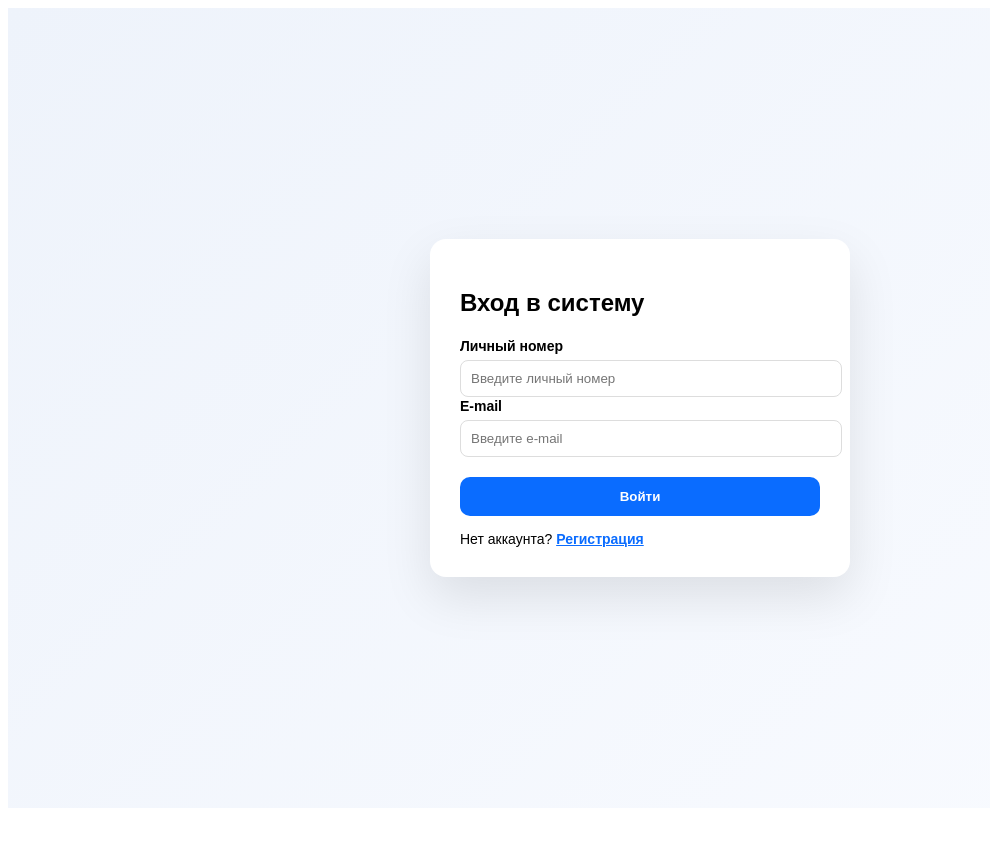
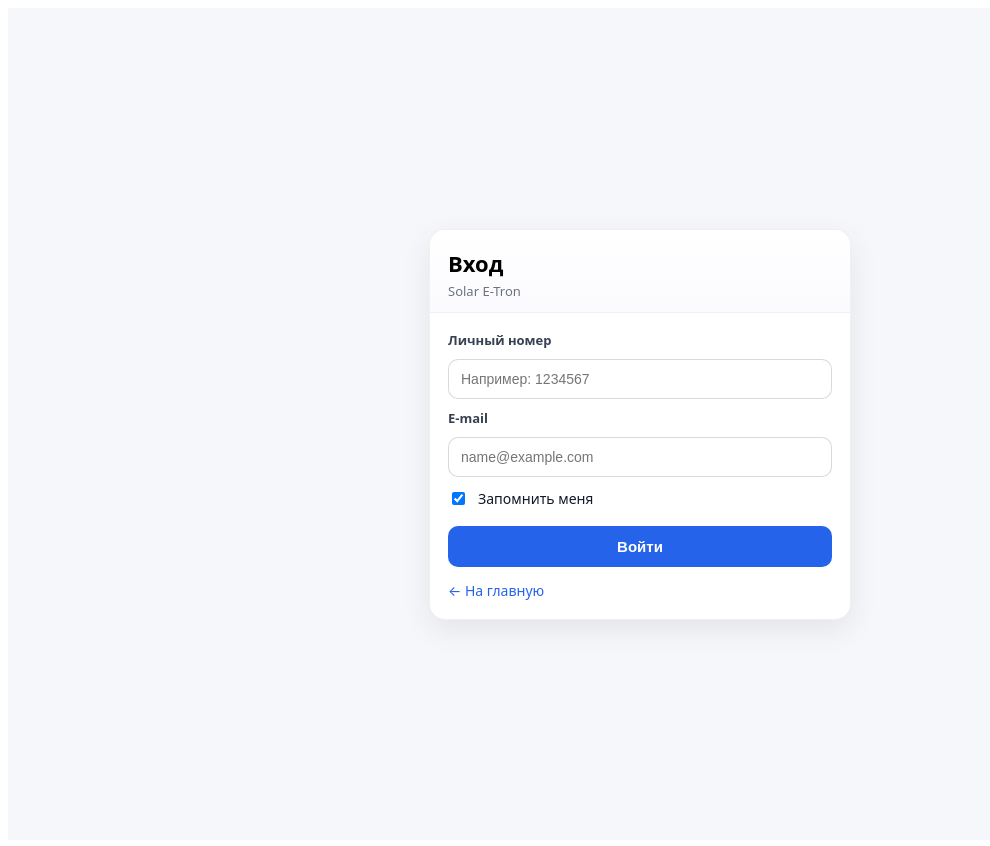
Before and after one commit to arturkarpinets77-ux/solar-e-tron, a Next.js app: page /login in a window 1280 px wide. Shown: the whole page, without its empty margins (0-990 px from the left). Before the commit the page ends 816 px from the top, so only its background shows below. Built offline with nearby package versions, Linux system fonts and the light colour scheme.

Commit message:
Update login.js

```diff
--- a/pages/login.js
+++ b/pages/login.js
@@ -1,43 +1,84 @@
 import { useState } from "react";
 
 export default function Login() {
-  const [valtti, setValtti] = useState("");
+  const [personalNumber, setPersonalNumber] = useState("");
   const [email, setEmail] = useState("");
+  const [remember, setRemember] = useState(true);
+  const [status, setStatus] = useState("");
+
+  const onSubmit = (e) => {
+    e.preventDefault();
+
+    const pn = personalNumber.trim();
+    const em = email.trim();
+
+    if (!pn) return setStatus("Введите личный номер.");
+    if (!em) return setStatus("Введите e-mail.");
+
+    // Пока тест: сохраняем локально только если включено "Запомнить меня"
+    if (remember) {
+      localStorage.setItem("auth_personalNumber", pn);
+      localStorage.setItem("auth_email", em);
+      localStorage.setItem("auth_remember", "1");
+    } else {
+      localStorage.removeItem("auth_personalNumber");
+      localStorage.removeItem("auth_email");
+      localStorage.removeItem("auth_remember");
+    }
+
+    setStatus("Готово. Дальше подключим реальную авторизацию.");
+  };
 
   return (
     <div style={styles.page}>
       <div style={styles.card}>
-        <h2 style={styles.title}>Вход в систему</h2>
+        <div style={styles.header}>
+          <div style={styles.title}>Вход</div>
+          <div style={styles.subTitle}>Solar E-Tron</div>
+        </div>
 
+        <form onSubmit={onSubmit} style={styles.form}>
           <label style={styles.label}>Личный номер</label>
           <input
+            value={personalNumber}
+            onChange={(e) => setPersonalNumber(e.target.value)}
+            placeholder="Например: 1234567"
             style={styles.input}
-          value={valtti}
-          onChange={(e) => setValtti(e.target.value)}
-          placeholder="Введите личный номер"
+            inputMode="numeric"
+            autoComplete="username"
           />
 
           <label style={styles.label}>E-mail</label>
           <input
-          style={styles.input}
             value={email}
             onChange={(e) => setEmail(e.target.value)}
-          placeholder="Введите e-mail"
+            placeholder="name@example.com"
+            style={styles.input}
+            type="email"
+            autoComplete="email"
           />
 
-        <button
-          style={styles.button}
-          onClick={() => alert("Пока тестовый вход (без базы данных)")}
-        >
+          <label style={styles.rememberRow}>
+            <input
+              type="checkbox"
+              checked={remember}
+              onChange={(e) => setRemember(e.target.checked)}
+            />
+            <span style={styles.rememberText}>Запомнить меня</span>
+          </label>
+
+          <button type="submit" style={styles.button}>
             Войти
           </button>
 
-        <div style={styles.bottomText}>
-          Нет аккаунта?{" "}
-          <a href="/register" style={styles.link}>
-            Регистрация
+          {status ? <div style={styles.status}>{status}</div> : null}
+
+          <div style={styles.backRow}>
+            <a href="/" style={styles.link}>
+              ← На главную
             </a>
           </div>
+        </form>
       </div>
     </div>
   );
@@ -46,51 +87,65 @@ export default function Login() {
 const styles = {
   page: {
     minHeight: "100vh",
-    display: "flex",
-    justifyContent: "center",
-    alignItems: "center",
-    background: "linear-gradient(135deg, #eef3fb, #f9fbff)",
-    fontFamily: "Arial, sans-serif",
+    display: "grid",
+    placeItems: "center",
+    padding: 16,
+    background: "#f6f7fb",
+    fontFamily:
+      'system-ui, -apple-system, Segoe UI, Roboto, "Helvetica Neue", Arial, "Noto Sans", "Liberation Sans", sans-serif',
   },
   card: {
-    width: 360,
-    padding: 30,
+    width: "100%",
+    maxWidth: 420,
+    background: "#fff",
     borderRadius: 16,
-    background: "#ffffff",
-    boxShadow: "0 20px 50px rgba(0,0,0,0.1)",
+    boxShadow: "0 10px 30px rgba(0,0,0,0.08)",
+    overflow: "hidden",
+    border: "1px solid rgba(0,0,0,0.06)",
   },
-  title: {
-    marginBottom: 20,
+  header: {
+    padding: "18px 18px 12px",
+    borderBottom: "1px solid rgba(0,0,0,0.06)",
+    background: "linear-gradient(180deg, #ffffff 0%, #fbfbff 100%)",
   },
-  label: {
+  title: { fontSize: 22, fontWeight: 700 },
+  subTitle: { marginTop: 4, color: "#6b7280", fontSize: 13 },
+  form: { padding: 18, display: "grid", gap: 10 },
+  label: { fontSize: 13, color: "#374151", fontWeight: 600 },
+  input: {
+    padding: "11px 12px",
+    borderRadius: 10,
+    border: "1px solid rgba(0,0,0,0.15)",
+    outline: "none",
     fontSize: 14,
-    fontWeight: 600,
-    marginTop: 10,
   },
-  input: {
-    width: "100%",
-    padding: 10,
-    marginTop: 5,
-    borderRadius: 8,
-    border: "1px solid #ddd",
+  rememberRow: {
+    display: "flex",
+    alignItems: "center",
+    gap: 10,
+    marginTop: 2,
+    userSelect: "none",
   },
+  rememberText: { fontSize: 14, color: "#111827" },
   button: {
-    marginTop: 20,
-    width: "100%",
-    padding: 12,
+    marginTop: 8,
+    padding: "12px 12px",
     borderRadius: 10,
-    border: 0,
+    border: "none",
+    background: "#2563eb",
+    color: "#fff",
+    fontSize: 15,
     fontWeight: 700,
-    background: "#0a6cff",
-    color: "#fff",
     cursor: "pointer",
   },
-  bottomText: {
-    marginTop: 15,
-    fontSize: 14,
+  status: {
+    marginTop: 6,
+    padding: "10px 12px",
+    borderRadius: 10,
+    background: "#f3f4f6",
+    color: "#111827",
+    fontSize: 13,
   },
-  link: {
-    color: "#0a6cff",
-    fontWeight: 600,
-  },
+  backRow: { marginTop: 2 },
+  link: { color: "#2563eb", textDecoration: "none", fontSize: 14 },
 };
```
Lines whose indentation alone changed are shown as unchanged.
